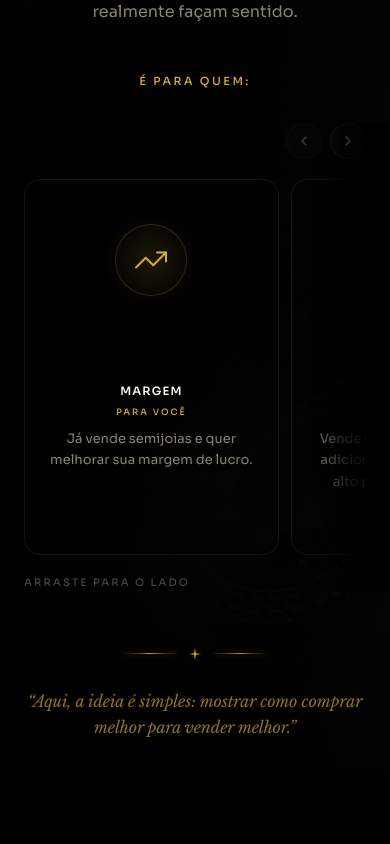
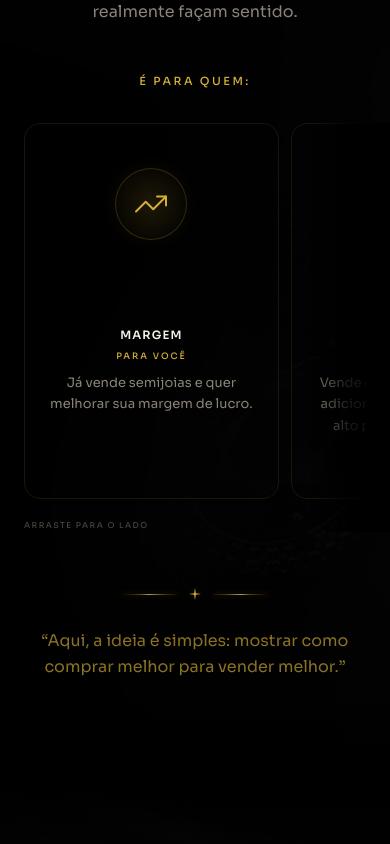
Before and after one commit to joaosilva25/po-fontesemijoias, a React (Vite) app: page / in a window 390 px wide. Shown: the part 1260-2104 px from the top of the page. Built offline with nearby package versions, Linux system fonts and the light colour scheme.

Commit message:
feat: site adjusts

```diff
--- a/src/components/AudienceCarousel.tsx
+++ b/src/components/AudienceCarousel.tsx
@@ -94,7 +94,7 @@ export function AudienceCarousel() {
 
   return (
     <div className="relative" aria-label={AUDIENCE.subtitle}>
-      <div className="mb-5 flex justify-end gap-2">
+      <div className="mb-5 hidden justify-end gap-2 md:flex">
         <button
           type="button"
           onClick={scrollPrev}
@@ -131,7 +131,7 @@ export function AudienceCarousel() {
         </div>
       </div>
 
-      <p className="mt-5 font-sans text-[0.65rem] font-medium uppercase tracking-[0.2em] text-muted/50">
+      <p className="mt-5 font-sans text-[0.5rem] font-medium uppercase tracking-[0.18em] text-muted/50 md:text-[0.65rem] md:tracking-[0.2em]">
         Arraste para o lado
       </p>
     </div>
--- a/src/components/layout/SiteFooter.tsx
+++ b/src/components/layout/SiteFooter.tsx
@@ -9,7 +9,7 @@ export function SiteFooter() {
         <BrandMark size="md" />
 
         <p className="font-sans text-[0.7rem] leading-relaxed tracking-wide text-white/40">
-          &copy; {YEAR} Xingyu · Fonte das Semijoias. Todos os direitos reservados.
+          &copy; {YEAR} Xingyu · Todos os direitos reservados.
         </p>
       </div>
     </footer>
--- a/src/components/ui/ScrollSection.tsx
+++ b/src/components/ui/ScrollSection.tsx
@@ -15,6 +15,7 @@ type ScrollSectionProps = {
   variant?: ScrollSectionVariant
   withBackdrop?: boolean
   backdropGrayscale?: boolean
+  backdropProminent?: boolean
 }
 
 const variants = {
@@ -28,13 +29,17 @@ export function ScrollSection({
   variant = 'default',
   withBackdrop = true,
   backdropGrayscale = true,
+  backdropProminent = false,
 }: ScrollSectionProps) {
   const prefersReducedMotion = useReducedMotion()
 
   const rootClassName = `relative ${className}`.trim()
   const content = withBackdrop ? (
     <>
-      <SectionBackdrop grayscale={backdropGrayscale} />
+      <SectionBackdrop
+        grayscale={backdropGrayscale}
+        prominent={backdropProminent}
+      />
       <div className="relative z-10">{children}</div>
     </>
   ) : (
--- a/src/components/ui/SectionBackdrop.tsx
+++ b/src/components/ui/SectionBackdrop.tsx
@@ -1,14 +1,18 @@
 type SectionBackdropProps = {
   grayscale?: boolean
+  prominent?: boolean
 }
 
-export function SectionBackdrop({ grayscale = true }: SectionBackdropProps) {
+export function SectionBackdrop({
+  grayscale = true,
+  prominent = false,
+}: SectionBackdropProps) {
   return (
     <div className="pointer-events-none absolute inset-0 z-0" aria-hidden="true">
       <div
-        className={`absolute inset-0 bg-[url('/BannerMobile.png')] bg-cover bg-center bg-no-repeat opacity-30 md:bg-[url('/Banner.png')] ${grayscale ? 'grayscale' : ''}`}
+        className={`absolute inset-0 bg-[url('/BannerMobile.png')] bg-cover bg-center bg-no-repeat md:bg-[url('/Banner.png')] ${prominent ? 'opacity-50' : 'opacity-30'} ${grayscale ? 'grayscale' : ''}`}
       />
-      <div className="absolute inset-0 bg-black/50" />
+      <div className={`absolute inset-0 ${prominent ? 'bg-black/30' : 'bg-black/50'}`} />
       <div className="section-edge-fade-top absolute inset-x-0 top-0 h-32 md:h-40 lg:h-52" />
       <div className="section-edge-fade-bottom absolute inset-x-0 bottom-0 h-32 md:h-40 lg:h-52" />
     </div>
--- a/src/pages/EventPage.tsx
+++ b/src/pages/EventPage.tsx
@@ -50,7 +50,7 @@ export function EventPage() {
 
 
 
-          <ScrollSection backdropGrayscale={false}>
+          <ScrollSection backdropGrayscale={false} backdropProminent>
 
             <FinalCtaSection />
 
--- a/src/sections/AudienceSection.tsx
+++ b/src/sections/AudienceSection.tsx
@@ -34,7 +34,7 @@ export function AudienceSection() {
       <Container>
         <div className="mx-auto mt-14 max-w-lg text-center md:mt-16">
           <Ornament className="mb-7 justify-center" />
-          <p className="font-display text-base font-light italic leading-relaxed text-gold/65 md:text-lg">
+          <p className="text-base font-regular leading-relaxed text-gold/65 md:text-lg">
             &ldquo;{AUDIENCE.closing}&rdquo;
           </p>
         </div>
--- a/src/sections/ImportSection.tsx
+++ b/src/sections/ImportSection.tsx
@@ -77,7 +77,7 @@ export function ImportSection() {
 
           <div className="mt-14 text-center md:mt-16">
             <Ornament className="mb-7 justify-center" />
-            <p className="font-display text-base font-light italic leading-relaxed text-gold/65 md:text-lg">
+            <p className="text-base font-regular leading-relaxed text-gold/65 md:text-lg">
               {IMPORT.closing}
             </p>
           </div>
```
